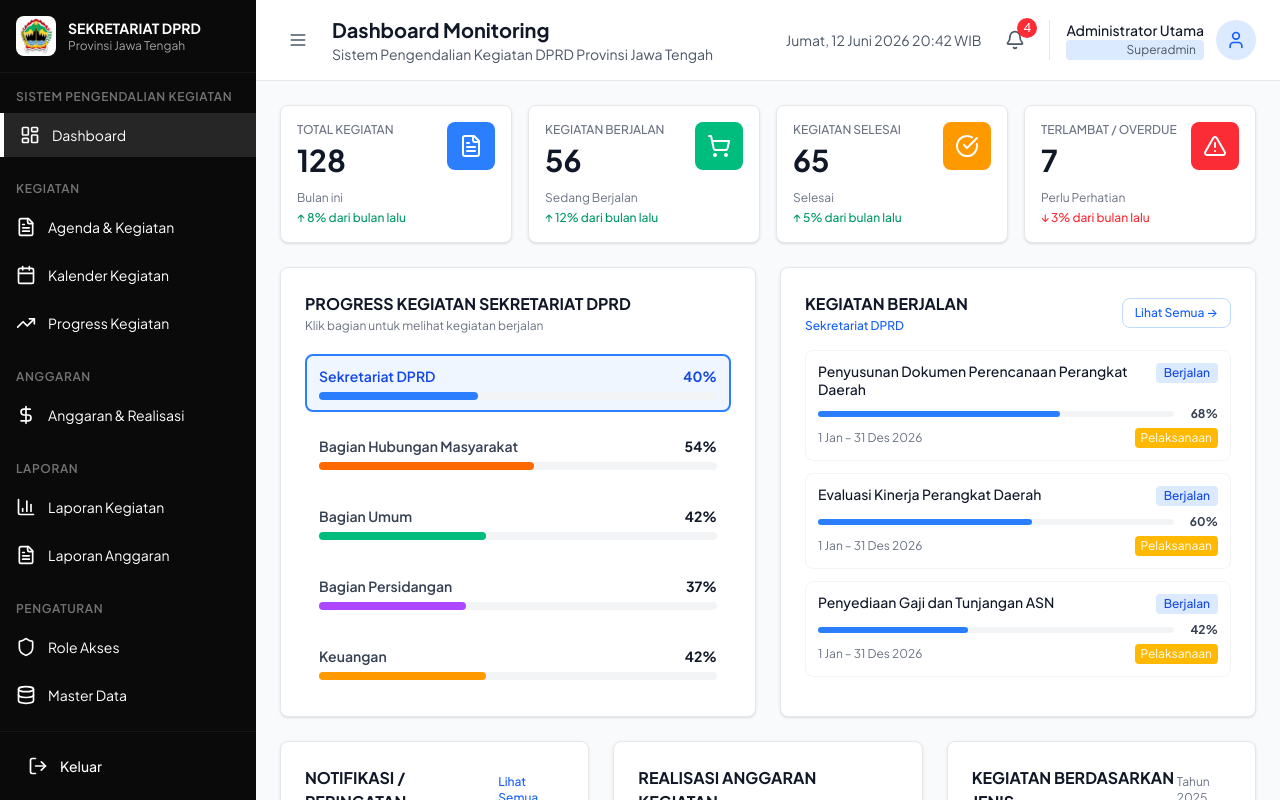
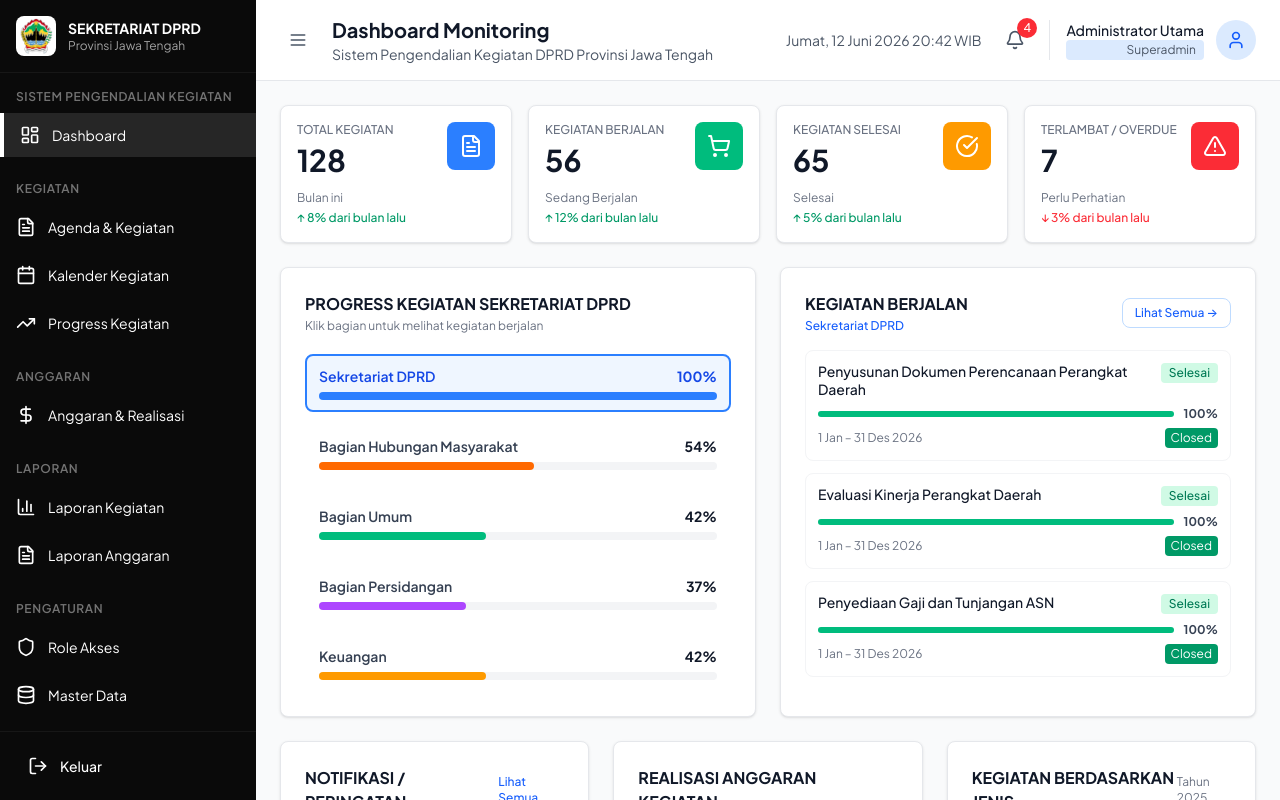
Before and after one commit to kurniawanxool77-creator/sistem-monitoring, a React (Vite) app: page / in a window 1280 px wide. Both pictures are taken after typing "name@example.com", "Sample123" into the empty fields and a click on the button "Masuk". Built offline with nearby package versions, Linux system fonts and the light colour scheme.

Commit message:
Set Sekretariat DPRD progress to 100% by default, add Reset Data button, and adjust layout container width

```diff
--- a/src/app/components/DashboardLayout.tsx
+++ b/src/app/components/DashboardLayout.tsx
@@ -191,7 +191,7 @@ export function DashboardLayout() {
         </header>
 
         {/* Page Content */}
-        <main className="flex-1 overflow-y-auto p-6">
+        <main className="flex-1 overflow-y-auto p-4 md:p-6 w-full max-w-full">
           <Outlet />
         </main>
       </div>
--- a/src/app/components/ProgressKegiatan.tsx
+++ b/src/app/components/ProgressKegiatan.tsx
@@ -1,7 +1,7 @@
 import { useState } from 'react';
 import { Link } from 'react-router';
 import {
-  RefreshCw, Building2, Wallet, Megaphone, Gavel, Archive, HelpCircle,
+  RefreshCw, Building2, Wallet, Megaphone, Gavel, Archive, HelpCircle, RotateCcw,
 } from 'lucide-react';
 import { kegiatanList, Kegiatan } from '../lib/data';
 import { UpdateProgressModal } from './UpdateProgressModal';
@@ -262,6 +262,18 @@ export function ProgressKegiatan() {
               <option value="Selesai">Selesai</option>
               <option value="Terlambat">Terlambat</option>
             </select>
+
+            <button
+              onClick={() => {
+                localStorage.removeItem('kegiatan_list_data');
+                window.location.reload();
+              }}
+              className="text-xs font-semibold text-gray-500 hover:text-red-600 bg-white border border-gray-200 rounded-lg px-3 py-1.5 focus:outline-none hover:bg-red-50 hover:border-red-200 transition-colors flex items-center gap-1 cursor-pointer"
+              title="Reset data ke default"
+            >
+              <RotateCcw className="w-3.5 h-3.5" />
+              Reset Data
+            </button>
           </div>
         </div>
 
--- a/src/app/lib/data.ts
+++ b/src/app/lib/data.ts
@@ -283,7 +283,7 @@ export interface Bagian {
 
 // Progress berdasarkan Realisasi Fisik S/D Mei 2026 (sumber: E-Controlling 2026)
 export const bagianList: Bagian[] = [
-  { id: '1', nama: 'Sekretariat DPRD', progress: 40, warna: 'bg-blue-500' },
+  { id: '1', nama: 'Sekretariat DPRD', progress: 100, warna: 'bg-blue-500' },
   { id: '2', nama: 'Bagian Hubungan Masyarakat', progress: 54, warna: 'bg-orange-500' },
   { id: '3', nama: 'Bagian Umum', progress: 42, warna: 'bg-emerald-500' },
   { id: '4', nama: 'Bagian Persidangan', progress: 37, warna: 'bg-purple-500' },
@@ -299,19 +299,19 @@ export const kegiatanList: Kegiatan[] = [
     penanggungJawab: 'Rapat Paripurna',
     tanggalMulai: '2025-05-12',
     tanggalSelesai: '2025-07-12',
-    status: 'Berjalan',
-    progress: 65,
+    status: 'Selesai',
+    progress: 100,
     paguAnggaran: 450000000,
-    realisasiAnggaran: 292500000,
+    realisasiAnggaran: 450000000,
     deskripsi: 'Pembahasan dan persetujuan Raperda APBD untuk periode 2025-2029',
-    step: 'Pelaksanaan',
+    step: 'Closed',
     steps: [
       { id: 's1-1', nama: 'Persiapan Dokumen Raperda', selesai: true },
       { id: 's1-2', nama: 'Koordinasi dengan Komisi', selesai: true },
       { id: 's1-3', nama: 'Rapat Pembahasan Internal', selesai: true },
-      { id: 's1-4', nama: 'Sidang Paripurna', selesai: false },
-      { id: 's1-5', nama: 'Pengesahan Raperda', selesai: false },
-      { id: 's1-6', nama: 'Verifikasi Dokumen', selesai: false },
+      { id: 's1-4', nama: 'Sidang Paripurna', selesai: true },
+      { id: 's1-5', nama: 'Pengesahan Raperda', selesai: true },
+      { id: 's1-6', nama: 'Verifikasi Dokumen', selesai: true },
     ],
   },
   {
@@ -345,18 +345,18 @@ export const kegiatanList: Kegiatan[] = [
     penanggungJawab: 'Pimpinan DPRD',
     tanggalMulai: '2025-06-09',
     tanggalSelesai: '2025-06-30',
-    status: 'Berjalan',
-    progress: 30,
+    status: 'Selesai',
+    progress: 100,
     paguAnggaran: 150000000,
-    realisasiAnggaran: 45000000,
+    realisasiAnggaran: 150000000,
     deskripsi: 'Koordinasi rutin pimpinan DPRD',
-    step: 'Persiapan',
+    step: 'Closed',
     steps: [
       { id: 's3-1', nama: 'Penyiapan Agenda Rapat', selesai: true },
-      { id: 's3-2', nama: 'Undangan & Konfirmasi Peserta', selesai: false },
-      { id: 's3-3', nama: 'Pelaksanaan Rapat', selesai: false },
-      { id: 's3-4', nama: 'Notulensi & Tindak Lanjut', selesai: false },
-      { id: 's3-5', nama: 'Verifikasi Dokumen', selesai: false },
+      { id: 's3-2', nama: 'Undangan & Konfirmasi Peserta', selesai: true },
+      { id: 's3-3', nama: 'Pelaksanaan Rapat', selesai: true },
+      { id: 's3-4', nama: 'Notulensi & Tindak Lanjut', selesai: true },
+      { id: 's3-5', nama: 'Verifikasi Dokumen', selesai: true },
     ],
   },
   {
@@ -587,9 +587,9 @@ export const agendaHariIni = [
 
 export const kegiatanPerBagian: Record<string, { id: string; nama: string; tanggal: string; progress: number; status: string; step: string }[]> = {
   'Sekretariat DPRD': [
-    { id: 'k1', nama: 'Penyusunan Dokumen Perencanaan Perangkat Daerah', tanggal: '1 Jan – 31 Des 2026', progress: 68, status: 'Berjalan', step: 'Pelaksanaan' },
-    { id: 'k3', nama: 'Evaluasi Kinerja Perangkat Daerah', tanggal: '1 Jan – 31 Des 2026', progress: 60, status: 'Berjalan', step: 'Pelaksanaan' },
-    { id: 'ka', nama: 'Penyediaan Gaji dan Tunjangan ASN', tanggal: '1 Jan – 31 Des 2026', progress: 42, status: 'Berjalan', step: 'Pelaksanaan' },
+    { id: 'k1', nama: 'Penyusunan Dokumen Perencanaan Perangkat Daerah', tanggal: '1 Jan – 31 Des 2026', progress: 100, status: 'Selesai', step: 'Closed' },
+    { id: 'k3', nama: 'Evaluasi Kinerja Perangkat Daerah', tanggal: '1 Jan – 31 Des 2026', progress: 100, status: 'Selesai', step: 'Closed' },
+    { id: 'ka', nama: 'Penyediaan Gaji dan Tunjangan ASN', tanggal: '1 Jan – 31 Des 2026', progress: 100, status: 'Selesai', step: 'Closed' },
   ],
   'Bagian Hubungan Masyarakat': [
     { id: 'k2', nama: 'Penyelenggaraan Hubungan Masyarakat', tanggal: '1 Jan – 31 Des 2026', progress: 41, status: 'Berjalan', step: 'Pelaksanaan' },
@@ -615,7 +615,7 @@ export const kegiatanPerBagian: Record<string, { id: string; nama: string; tangg
 };
 
 export const kegiatanPrioritas = [
-  { id: '1', nama: 'Pembahasan Raperda APBD 2025-2029', komisi: 'Pimpinan', tanggal: '12 Mei 2025', progress: 65, status: 'Berjalan' as const },
+  { id: '1', nama: 'Pembahasan Raperda APBD 2025-2029', komisi: 'Pimpinan', tanggal: '12 Mei 2025', progress: 100, status: 'Selesai' as const },
   { id: '2', nama: 'Publikasi & Dokumentasi Kegiatan', komisi: 'Komisi A', tanggal: '20 Mei 2025', progress: 45, status: 'Berjalan' as const },
 ];
 
```
